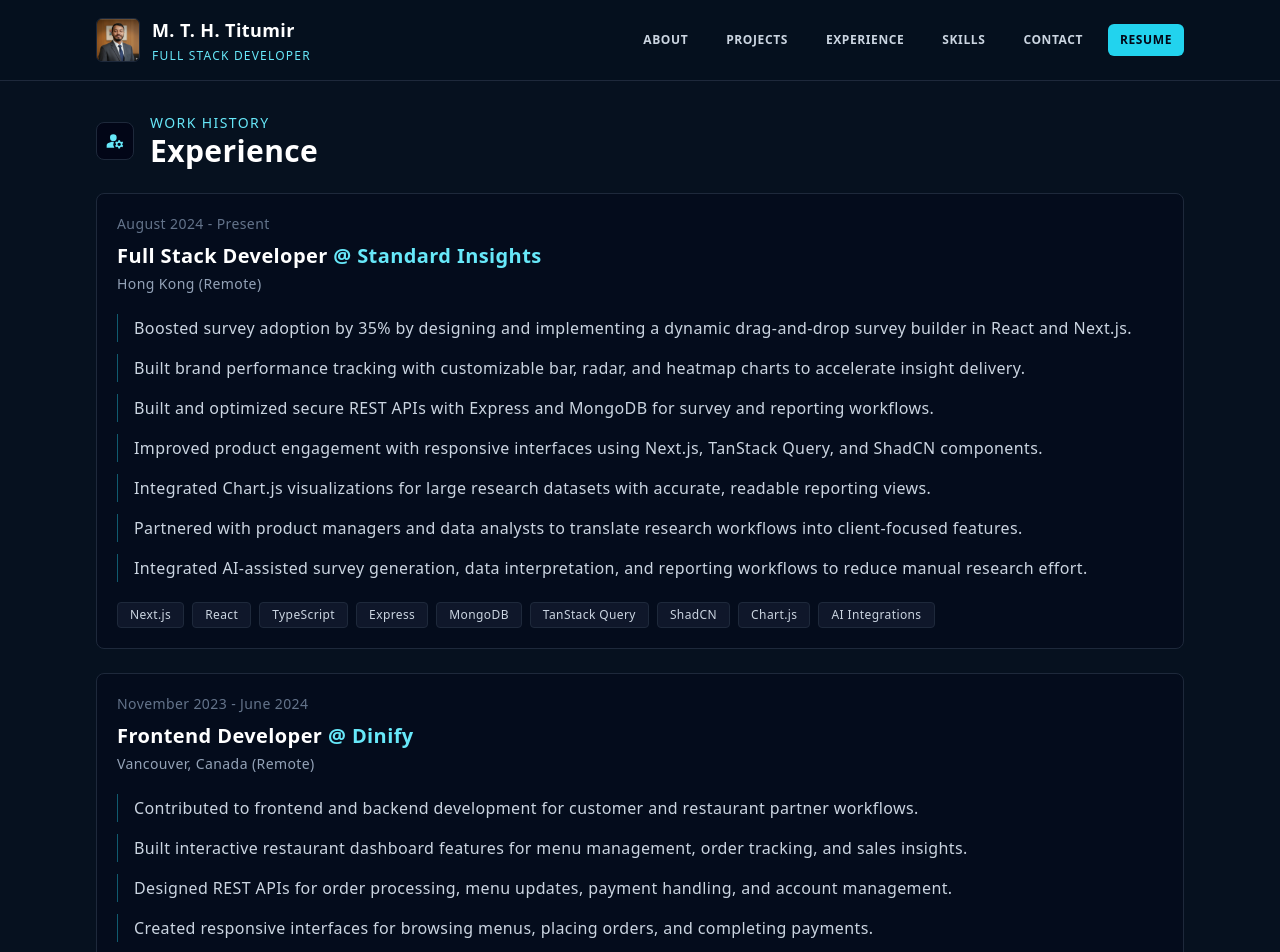
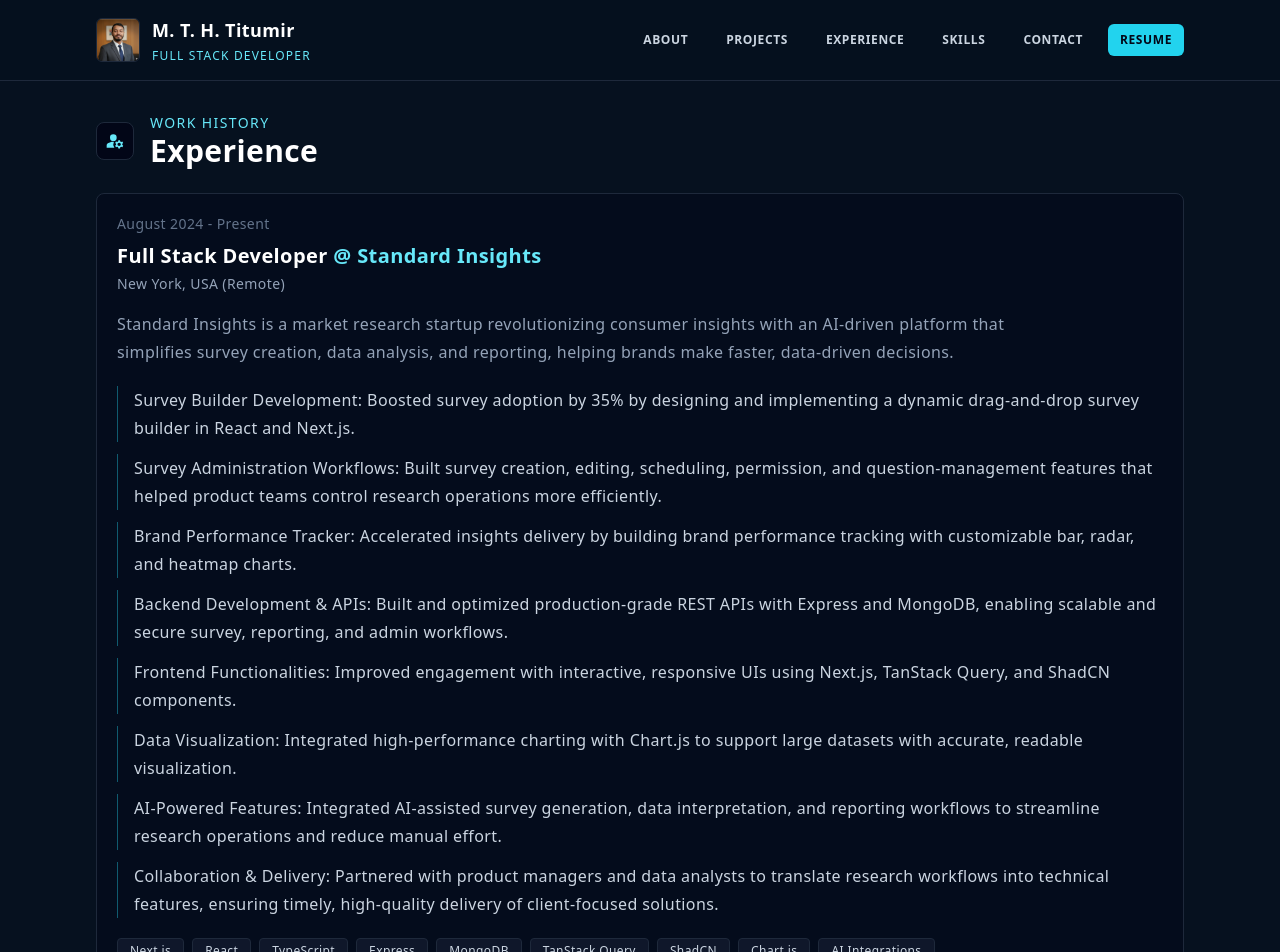
Before and after one commit to mthtitumir/mth-titumir-nextjs, a Next.js app: page /resume in a window 1280 px wide. Shown: the top 952 px of the page. Built offline with nearby package versions, Linux system fonts and the light colour scheme.

Commit message:
feat: updated:

```diff
--- a/src/app/(withMaintLayout)/page.tsx
+++ b/src/app/(withMaintLayout)/page.tsx
@@ -130,8 +130,18 @@ export default function Home() {
                     </a>
                   </h3>
                   <p className="mt-3 leading-7 text-slate-400">
-                    {exp.responsibilities[0]}
+                    {exp.company_summary || exp.responsibilities[0]}
                   </p>
+                  <div className="mt-4 space-y-2">
+                    {exp.responsibilities.slice(0, 2).map((responsibility) => (
+                      <p
+                        key={responsibility}
+                        className="border-l border-cyan-400/40 pl-3 text-sm leading-6 text-slate-300"
+                      >
+                        {responsibility}
+                      </p>
+                    ))}
+                  </div>
                 </article>
               ))}
             </div>
--- a/src/app/(withMaintLayout)/resume/page.tsx
+++ b/src/app/(withMaintLayout)/resume/page.tsx
@@ -40,6 +40,11 @@ const ResumePage = () => {
                   <p className="mt-1 text-sm text-slate-400">
                     {exp.location} ({exp.job_location})
                   </p>
+                  {exp.company_summary && (
+                    <p className="mt-4 max-w-4xl leading-7 text-slate-400">
+                      {exp.company_summary}
+                    </p>
+                  )}
                 </div>
               </div>
 
--- a/src/data/portfolio.ts
+++ b/src/data/portfolio.ts
@@ -10,7 +10,7 @@ export const profile = {
   email: "mthtitumir1@gmail.com",
   phone: "+8801834544437",
   summary:
-    "Full-Stack Developer and AI Applications Engineer with 2+ years of experience building scalable SaaS platforms, AI-powered applications, and modern web solutions. I specialize in React, Next.js, Node.js, MongoDB, and AI integrations including LLMs, image generation, workflow automation, and conversational systems.",
+    "Full-Stack Developer & AI Applications Engineer with 2+ years of experience building scalable SaaS platforms, AI-powered applications, and modern web systems. Specialized in React, Next.js, Node.js, MongoDB, and advanced AI integrations including LLMs, RAG systems, automation workflows, and generative AI applications. Experienced in designing end-to-end system architecture, building production-grade APIs, and delivering AI-enhanced features that improve operational efficiency, automate workflows, and increase user engagement.",
   highlights: [
     "2+ years building scalable SaaS and AI-powered products",
     "ATS platforms, survey systems, dashboards, and workflow tools",
@@ -48,7 +48,7 @@ export const socialItems = [
   },
   {
     name: "LOCATION",
-    data: "CTG, Bangladesh",
+    data: profile.location,
     icon: icons.contact.location,
     url: "#",
   },
@@ -107,17 +107,20 @@ export const experienceData: Experience[] = [
     title: "Full Stack Developer",
     company: "Standard Insights",
     company_website: "https://standard-insights.com/",
-    location: "Hong Kong",
+    company_summary:
+      "Standard Insights is a market research startup revolutionizing consumer insights with an AI-driven platform that simplifies survey creation, data analysis, and reporting, helping brands make faster, data-driven decisions.",
+    location: "New York, USA",
     job_location: "Remote",
     duration: "August 2024 - Present",
     responsibilities: [
-      "Boosted survey adoption by 35% by designing and implementing a dynamic drag-and-drop survey builder in React and Next.js.",
-      "Built brand performance tracking with customizable bar, radar, and heatmap charts to accelerate insight delivery.",
-      "Built and optimized secure REST APIs with Express and MongoDB for survey and reporting workflows.",
-      "Improved product engagement with responsive interfaces using Next.js, TanStack Query, and ShadCN components.",
-      "Integrated Chart.js visualizations for large research datasets with accurate, readable reporting views.",
-      "Partnered with product managers and data analysts to translate research workflows into client-focused features.",
-      "Integrated AI-assisted survey generation, data interpretation, and reporting workflows to reduce manual research effort.",
+      "Survey Builder Development: Boosted survey adoption by 35% by designing and implementing a dynamic drag-and-drop survey builder in React and Next.js.",
+      "Survey Administration Workflows: Built survey creation, editing, scheduling, permission, and question-management features that helped product teams control research operations more efficiently.",
+      "Brand Performance Tracker: Accelerated insights delivery by building brand performance tracking with customizable bar, radar, and heatmap charts.",
+      "Backend Development & APIs: Built and optimized production-grade REST APIs with Express and MongoDB, enabling scalable and secure survey, reporting, and admin workflows.",
+      "Frontend Functionalities: Improved engagement with interactive, responsive UIs using Next.js, TanStack Query, and ShadCN components.",
+      "Data Visualization: Integrated high-performance charting with Chart.js to support large datasets with accurate, readable visualization.",
+      "AI-Powered Features: Integrated AI-assisted survey generation, data interpretation, and reporting workflows to streamline research operations and reduce manual effort.",
+      "Collaboration & Delivery: Partnered with product managers and data analysts to translate research workflows into technical features, ensuring timely, high-quality delivery of client-focused solutions.",
     ],
     technologies: ["Next.js", "React", "TypeScript", "Express", "MongoDB", "TanStack Query", "ShadCN", "Chart.js", "AI Integrations"],
   },
@@ -125,15 +128,17 @@ export const experienceData: Experience[] = [
     title: "Frontend Developer",
     company: "Dinify",
     company_website: "https://www.dinify.io/",
+    company_summary:
+      "Dinify is a contactless dining system app based in Vancouver, Canada, designed to enhance the restaurant experience by allowing customers to browse menus, place orders, and make payments seamlessly through their mobile devices.",
     location: "Vancouver, Canada",
     job_location: "Remote",
     duration: "November 2023 - June 2024",
     responsibilities: [
-      "Contributed to frontend and backend development for customer and restaurant partner workflows.",
-      "Built interactive restaurant dashboard features for menu management, order tracking, and sales insights.",
-      "Designed REST APIs for order processing, menu updates, payment handling, and account management.",
-      "Created responsive interfaces for browsing menus, placing orders, and completing payments.",
-      "Worked with designers, backend engineers, and product managers to align technical delivery with business needs.",
+      "Full-Stack Development: Contributed to frontend and backend development, delivering end-to-end features for customers and restaurant partners.",
+      "Restaurant Dashboard & Menu Management: Built interactive dashboards for restaurants to manage digital menus, track orders, and view sales analytics in real time.",
+      "Backend API Development: Designed and implemented RESTful APIs for order processing, menu updates, payment handling, and customer account management.",
+      "User Experience: Created responsive, intuitive, and accessible UIs for customers to browse menus, place orders, and pay effortlessly.",
+      "Team Collaboration: Worked closely with designers, backend engineers, and product managers to align technical solutions with business and user needs.",
     ],
     technologies: ["React", "Redux", "Material UI", "Express", "MongoDB", "Mongoose", "Socket.IO"],
   },
@@ -327,6 +332,19 @@ export const skillGroups = [
     ],
   },
   {
+    heading: "Tools",
+    data: [
+      { name: "Git" },
+      { name: "GitHub" },
+      { name: "Vitest" },
+      { name: "Postman" },
+      { name: "Figma" },
+      { name: "Jira" },
+      { name: "Slack" },
+      { name: "Agile Development" },
+    ],
+  },
+  {
     heading: "Core Icons",
     data: assets.tech.flatMap((group) => group.data),
   },
--- a/src/types/common.ts
+++ b/src/types/common.ts
@@ -53,6 +53,7 @@ export type Experience = {
     title: string;
     company: string;
     company_website: string;
+    company_summary?: string;
     location: string;
     job_location: string;
     duration: string;
```
